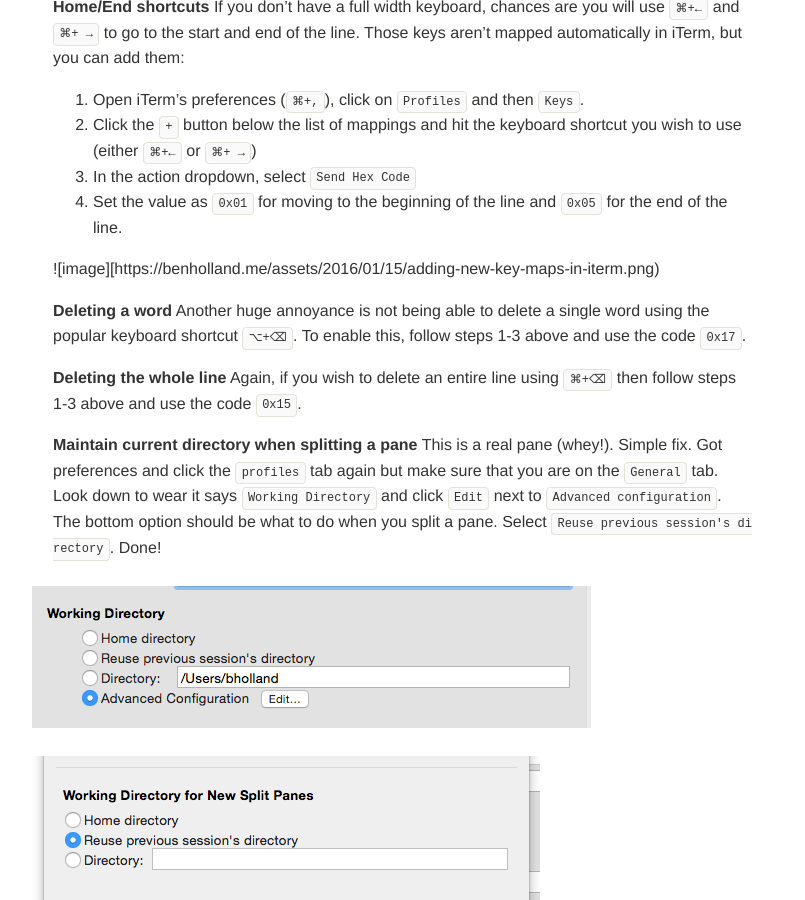
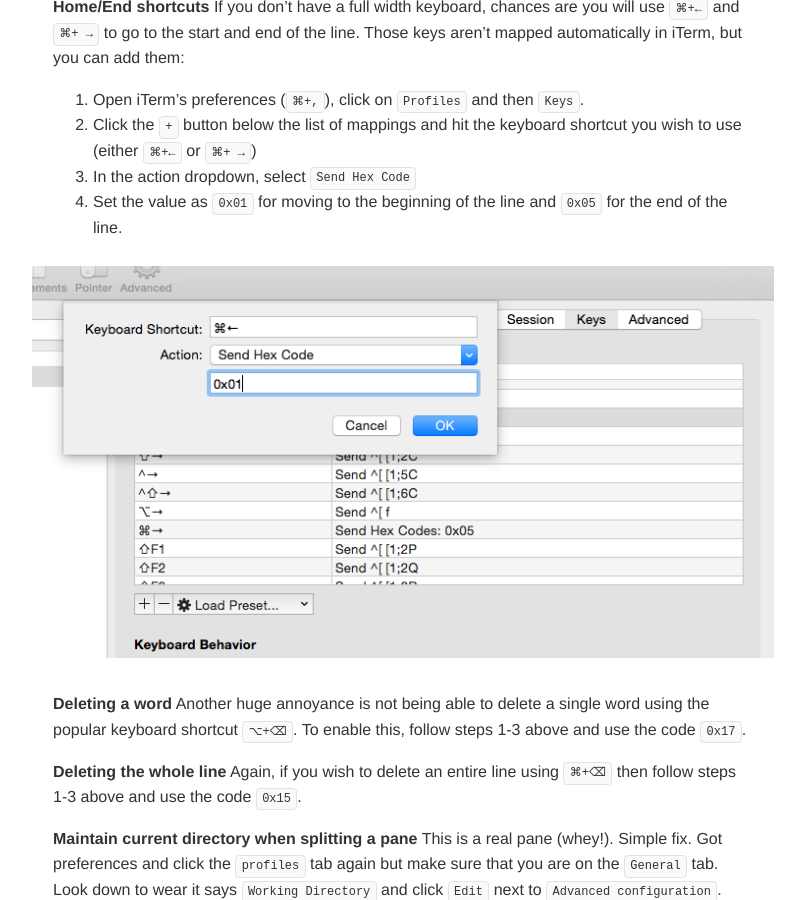
Before and after one commit to hollandben/benholland.me, a Jekyll site: the page built from _posts/2016/2016-01-15-setting-up-my-mac-and-iterm-again.md, in a window 1280 px wide and 900 px high, scrolled down 769 px. Shown: the whole window, without its empty margins (237-1042 px from the left). Built offline with Jekyll 4.4.1, drawn with Linux system fonts in a browser that asks for light colours; Markdown is read by kramdown in place of the engine named in the settings.

Commit message:
Fix broken image in iterm post

```diff
--- a/_posts/2016/2016-01-15-setting-up-my-mac-and-iterm-again.md
+++ b/_posts/2016/2016-01-15-setting-up-my-mac-and-iterm-again.md
@@ -31,7 +31,7 @@
 3. In the action dropdown, select `Send Hex Code`
 4. Set the value as `0x01` for moving to the beginning of the line and `0x05` for the end of the line.
 
-![image][{{ site.url }}/assets/2016/01/15/adding-new-key-maps-in-iterm.png)
+![image]({{ site.url }}/assets/2016/01/15/adding-new-key-maps-in-iterm.png)
 
 **Deleting a word**
 Another huge annoyance is not being able to delete a single word using the popular keyboard shortcut `⌥+⌫`. To enable this, follow steps 1-3 above and use the code `0x17`.
```
